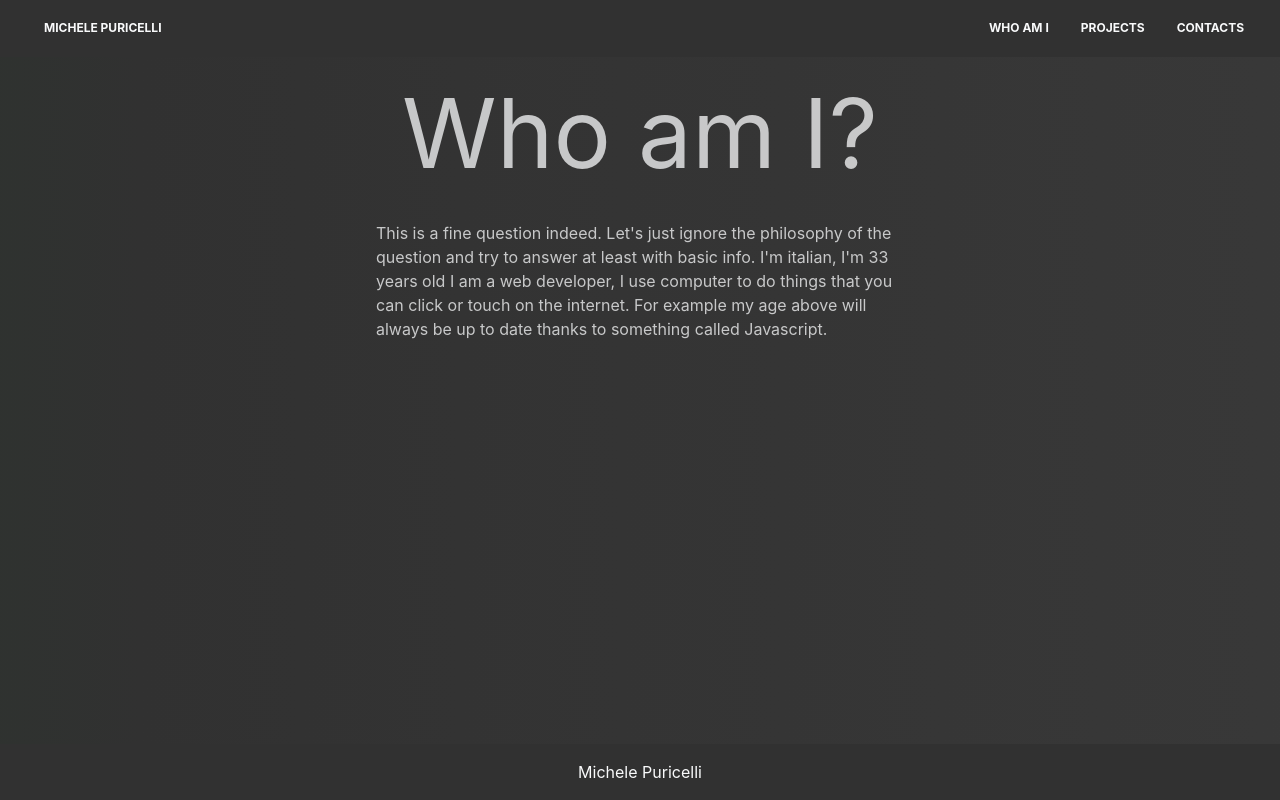
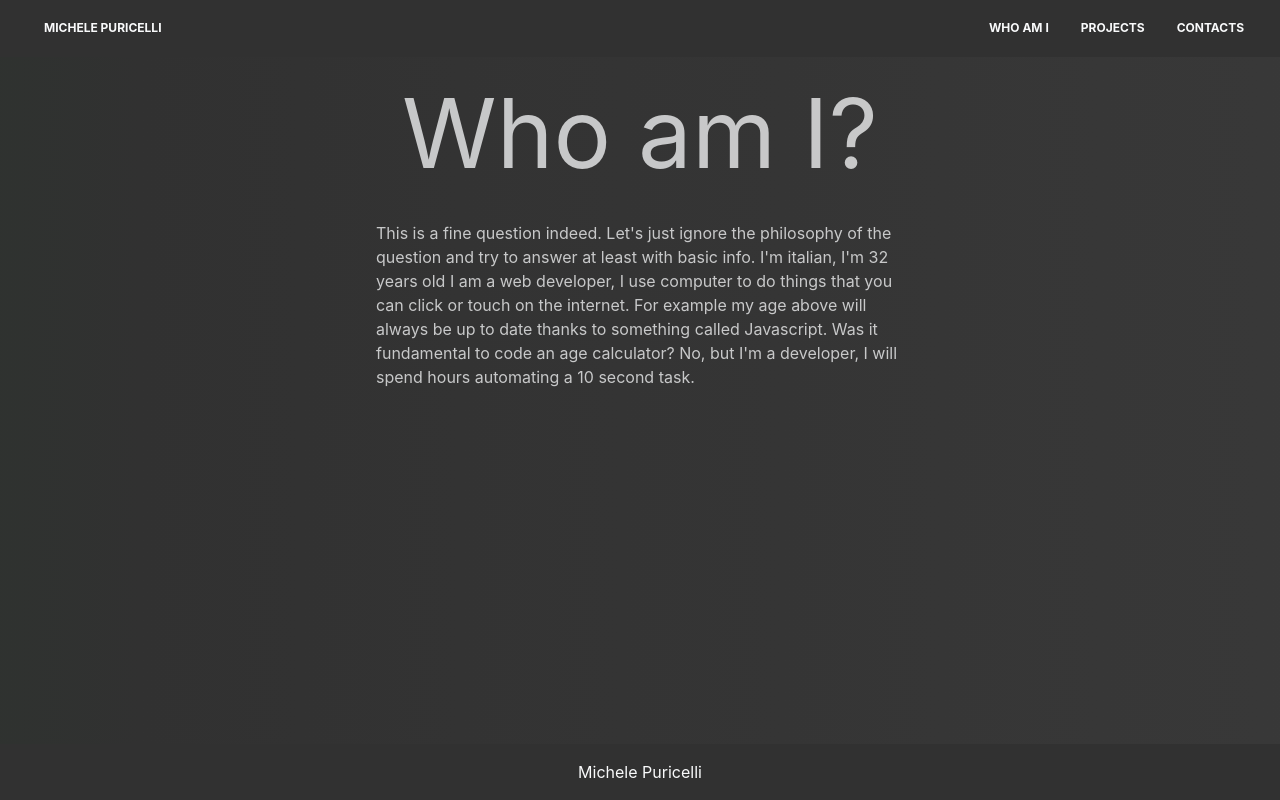
Before and after one commit to MikeBurton89/portfolio-nextjs, a Next.js app: page /WhoAmI in a window 1280 px wide. Built offline with nearby package versions, Linux system fonts and the light colour scheme.

Commit message:
edited who i am page

```diff
--- a/pages/WhoAmI.js
+++ b/pages/WhoAmI.js
@@ -1,10 +1,14 @@
+import { getClientBuildManifest } from 'next/dist/client/route-loader'
 import React from 'react'
 import LayoutCard from '../components/UI/LayoutCard'
 import LayoutContainer from '../components/UI/LayoutContainer'
 
 const WhoAmI = () => {
-
-    let currentYear = new Date().getFullYear()
+    const birthDate = new Date('06/28/1989')
+    let month_diff = Date.now() - birthDate.getTime()
+    let age_dt = new Date(month_diff)
+    let year = age_dt.getUTCFullYear()
+    let age = Math.abs(year - 1970)
 
     return (
         <LayoutContainer>
@@ -15,9 +19,12 @@ const WhoAmI = () => {
                 <p className='px-6'>
                     {`This is a fine question indeed.
                     Let's just ignore the philosophy of the question and try to answer at least with basic info.
-                    I'm italian, I'm ${currentYear - 1989} years old
+                    I'm italian, I'm ${age} years old
                     I am a web developer, I use computer to do things that you can click or touch on the internet.
-                    For example my age above will always be up to date thanks to something called Javascript.`}
+                    For example my age above will always be up to date thanks to something called Javascript.
+                    Was it fundamental to code an age calculator? No, but I'm a developer, I will spend hours
+                    automating a 10 second task.`}
+
                 </p>
             </LayoutCard>
         </LayoutContainer>
```
